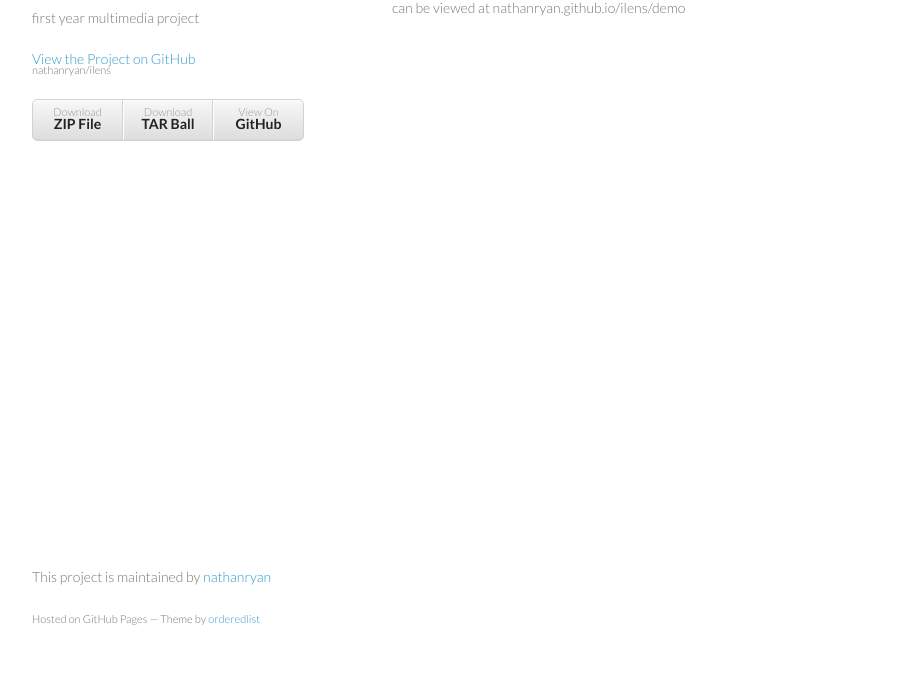
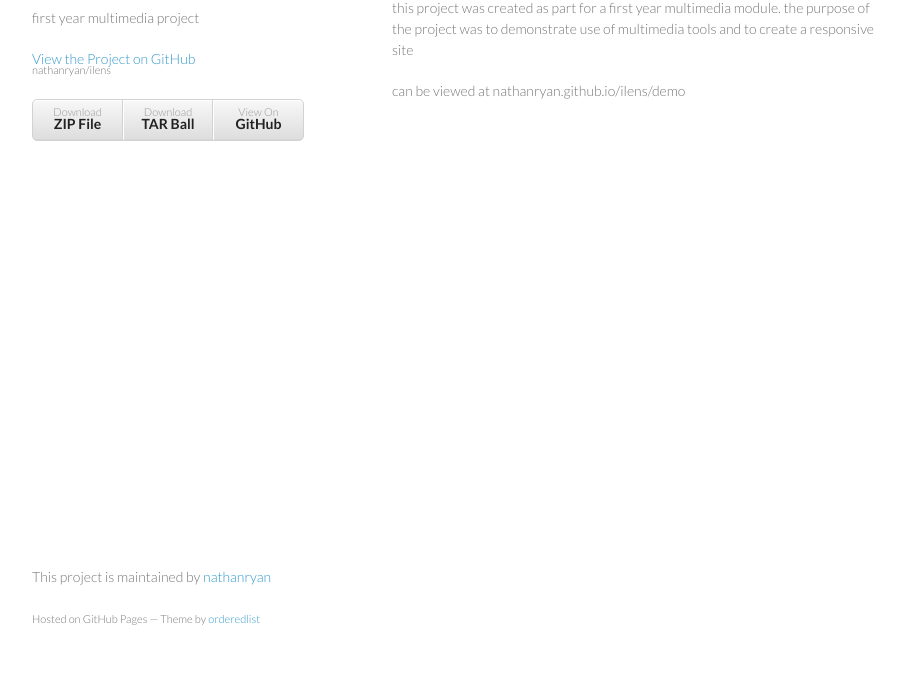
Before and after one commit to nathanryan/ilens, a plain HTML site: page index.html in a window 1280 px wide. Shown: the part 102-800 px from the top of the page, without its empty margins (178-1082 px from the left). Drawn offline with Linux system fonts and the light colour scheme.

Commit message:
description change

```diff
--- a/index.html
+++ b/index.html
@@ -30,7 +30,7 @@
       <section>
         <p>ilens
 first year project</p>
-
+<p>this project was created as part for a first year multimedia module. the purpose of the project was to demonstrate use of multimedia tools and to create a responsive site </p>
 <p>can be viewed at nathanryan.github.io/ilens/demo</p>
       </section>
       <footer>
```
